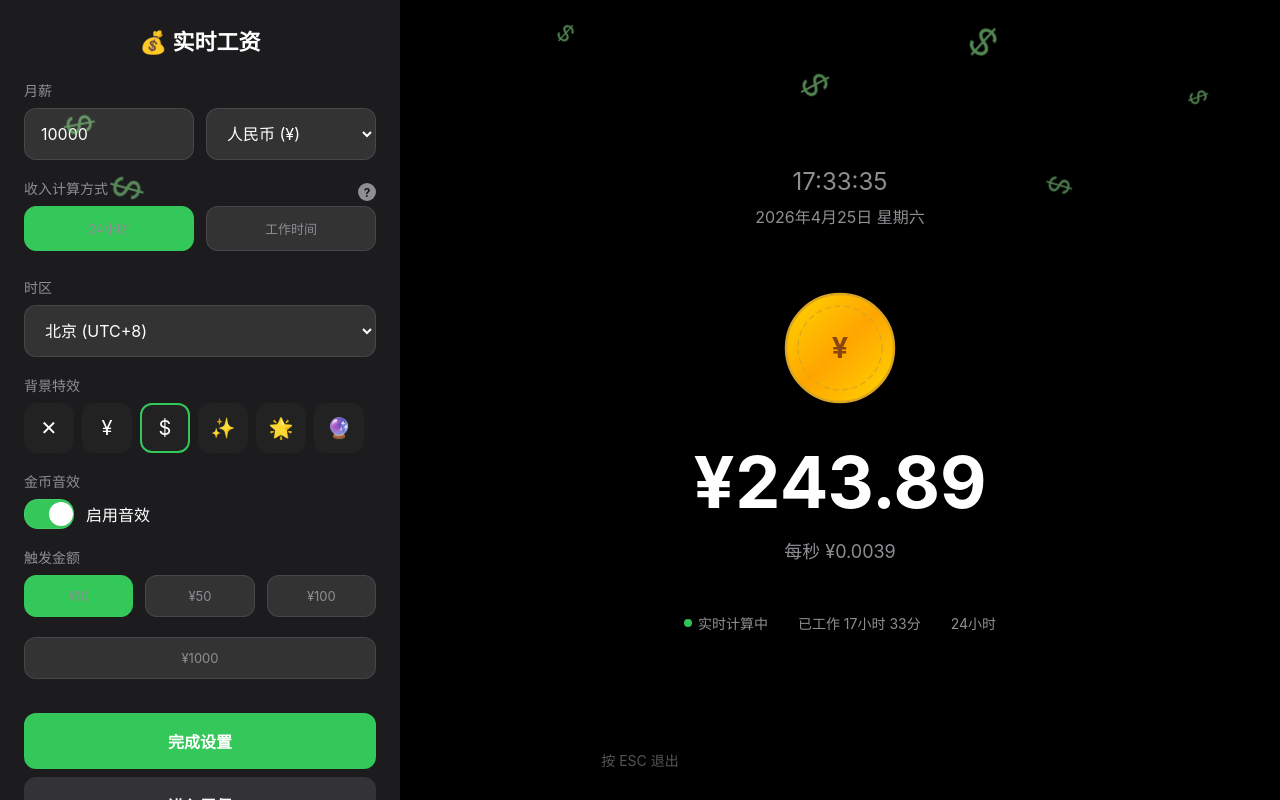
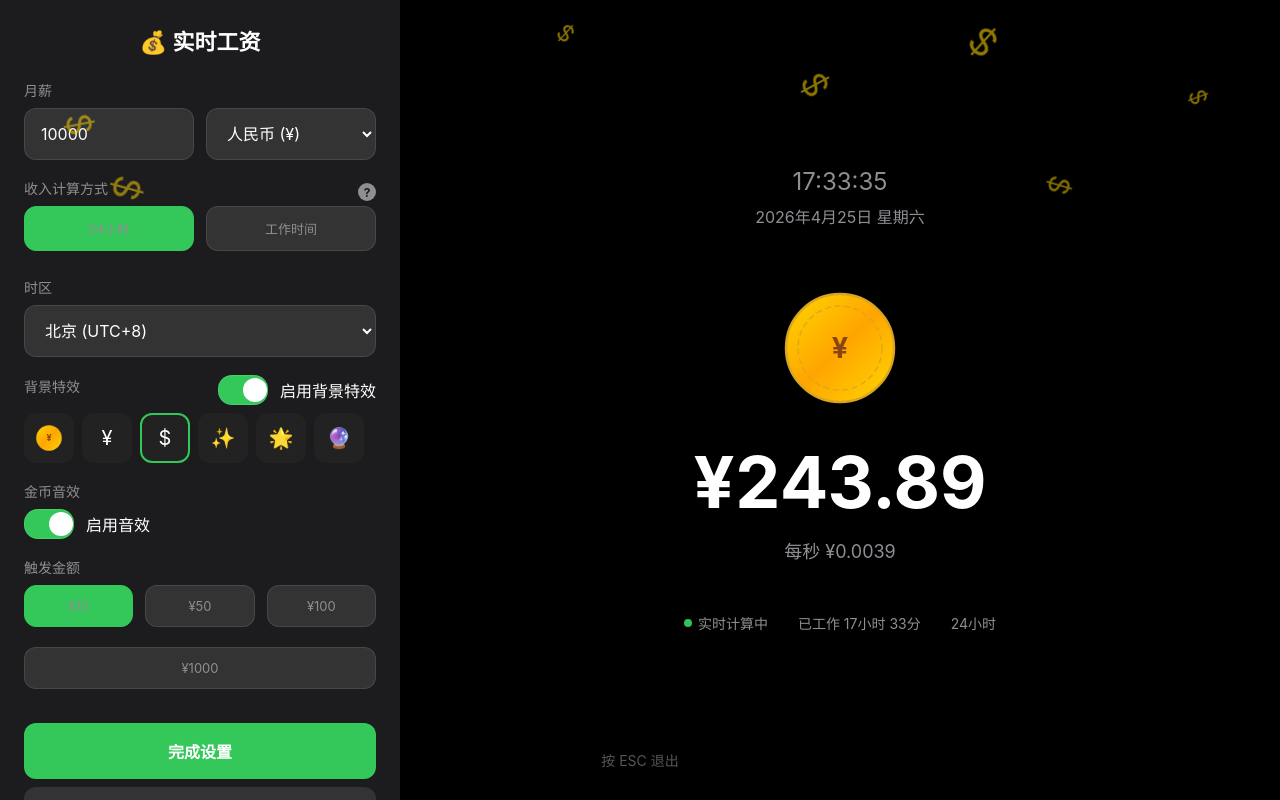
Before and after one commit to MakermingOne/Real-time-salary, a plain HTML site: page index.html in a window 1280 px wide. Both pictures are taken after a click on the element "美元雨". Drawn offline with Linux system fonts and the light colour scheme; a web font is replaced by a local one.

Commit message:
feat: 优化背景特效开关样式，增加金币图案特效，美元雨为金色

```diff
--- a/index.html
+++ b/index.html
@@ -417,10 +417,29 @@
       </div>
 
       <div class="form-group">
-        <label>背景特效</label>
+        <div class="label-row" style="margin-bottom: 8px;">
+          <label>背景特效</label>
+          <div class="sound-toggle" style="margin-bottom: 0;">
+            <input type="checkbox" id="effectEnabled" checked>
+            <span>启用背景特效</span>
+          </div>
+        </div>
         <div class="effect-selector">
-          <div class="effect-btn active" data-effect="none" title="无特效">✕</div>
-          <div class="effect-btn" data-effect="cny-rain" title="金币雨">¥</div>
+          <div class="effect-btn active" data-effect="coin-svg" title="金币雨">
+            <svg width="28" height="28" viewBox="0 0 100 100">
+              <defs>
+                <linearGradient id="coinGradient2" x1="0%" y1="0%" x2="100%" y2="100%">
+                  <stop offset="0%" style="stop-color:#FFD700"/>
+                  <stop offset="50%" style="stop-color:#FFA500"/>
+                  <stop offset="100%" style="stop-color:#FFD700"/>
+                </linearGradient>
+              </defs>
+              <circle cx="50" cy="50" r="45" fill="url(#coinGradient2)" stroke="#DAA520" stroke-width="2"/>
+              <circle cx="50" cy="50" r="35" fill="none" stroke="#DAA520" stroke-width="1" stroke-dasharray="5,3"/>
+              <text x="50" y="60" text-anchor="middle" font-size="32" font-weight="bold" fill="#8B4513">¥</text>
+            </svg>
+          </div>
+          <div class="effect-btn" data-effect="cny-rain" title="金币符号雨">¥</div>
           <div class="effect-btn" data-effect="usd-rain" title="美元雨">$</div>
           <div class="effect-btn" data-effect="sparkle" title="星光">✨</div>
           <div class="effect-btn" data-effect="glow" title="光芒">🌟</div>
@@ -507,7 +526,8 @@
       lunchEndTime: '14:00',
       calcMode: '24h',
       timezone: 8,
-      bgEffect: 'none',
+      bgEffect: 'coin-svg', // 默认金币图案
+      effectEnabled: true, // 新增背景特效开关
       soundEnabled: true,
       soundStep: 10
     };
@@ -521,8 +541,10 @@
     const appContainer = document.getElementById('appContainer');
     const soundEnabledEl = document.getElementById('soundEnabled');
     const workTimeSettings = document.getElementById('workTimeSettings');
+    const effectEnabledEl = document.getElementById('effectEnabled');
 
     const effectItems = {
+      'coin-svg': 'svg',
       'cny-rain': '¥',
       'usd-rain': '$',
       'sparkle': '✨',
@@ -553,11 +575,28 @@
         document.querySelectorAll('.effect-btn').forEach(b => b.classList.remove('active'));
         btn.classList.add('active');
         settings.bgEffect = btn.dataset.effect;
+        if (!settings.effectEnabled) return;
         if (!isRunning) {
           stopEffect();
-          if (settings.bgEffect !== 'none') startEffect();
+          startEffect();
         }
       });
+    });
+
+    // 背景特效开关逻辑
+    effectEnabledEl.addEventListener('change', () => {
+      settings.effectEnabled = effectEnabledEl.checked;
+      if (!settings.effectEnabled) {
+        stopEffect();
+        settings.bgEffect = 'none';
+      } else {
+        // 恢复为金币雨
+        settings.bgEffect = document.querySelector('.effect-btn.active')?.dataset.effect || 'cny-rain';
+        if (!isRunning) {
+          stopEffect();
+          startEffect();
+        }
+      }
     });
 
     document.querySelectorAll('#appContainer input, #appContainer select').forEach(input => {
@@ -614,20 +653,39 @@
     function createFallingItem() {
       const item = document.createElement('div');
       item.className = 'falling-item';
-      const char = effectItems[settings.bgEffect] || '¥';
-      item.textContent = char;
+      if (settings.bgEffect === 'coin-svg') {
+        item.innerHTML = `<svg width="36" height="36" viewBox="0 0 100 100">
+          <defs>
+            <linearGradient id="coinGradient3" x1="0%" y1="0%" x2="100%" y2="100%">
+              <stop offset="0%" style="stop-color:#FFD700"/>
+              <stop offset="50%" style="stop-color:#FFA500"/>
+              <stop offset="100%" style="stop-color:#FFD700"/>
+            </linearGradient>
+          </defs>
+          <circle cx="50" cy="50" r="45" fill="url(#coinGradient3)" stroke="#DAA520" stroke-width="2"/>
+          <circle cx="50" cy="50" r="35" fill="none" stroke="#DAA520" stroke-width="1" stroke-dasharray="5,3"/>
+          <text x="50" y="60" text-anchor="middle" font-size="32" font-weight="bold" fill="#8B4513">¥</text>
+        </svg>`;
+      } else {
+        const char = effectItems[settings.bgEffect] || '¥';
+        item.textContent = char;
+      }
       item.style.left = Math.random() * (window.innerWidth - 30) + 'px';
       item.style.top = '-40px';
       item.style.fontSize = (20 + Math.random() * 20) + 'px';
-      item.style.color = settings.bgEffect === 'cny-rain' ? '#FFD700' :
-                    settings.bgEffect === 'usd-rain' ? '#90EE90' : '#FFF';
+      // 金币符号和美元符号都用金色
+      if (settings.bgEffect === 'cny-rain' || settings.bgEffect === 'usd-rain' || settings.bgEffect === 'coin-svg') {
+        item.style.color = '#FFD700';
+      } else {
+        item.style.color = '#FFF';
+      }
       item.style.animationDuration = (6 + Math.random() * 4) + 's';
       document.body.appendChild(item);
       setTimeout(() => item.remove(), 12000);
     }
 
     function startEffect() {
-      if (effectInterval || settings.bgEffect === 'none') return;
+      if (!settings.effectEnabled || effectInterval || settings.bgEffect === 'none') return;
       for (let i = 0; i < 10; i++) setTimeout(createFallingItem, i * 500);
       effectInterval = setInterval(createFallingItem, 1000);
     }
```
